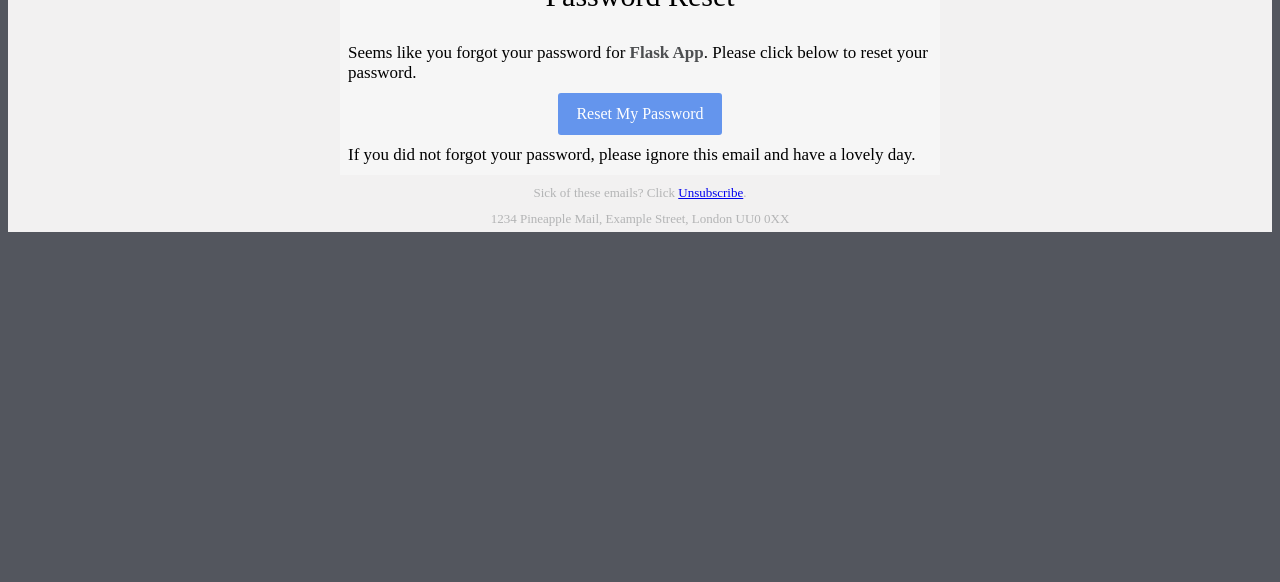
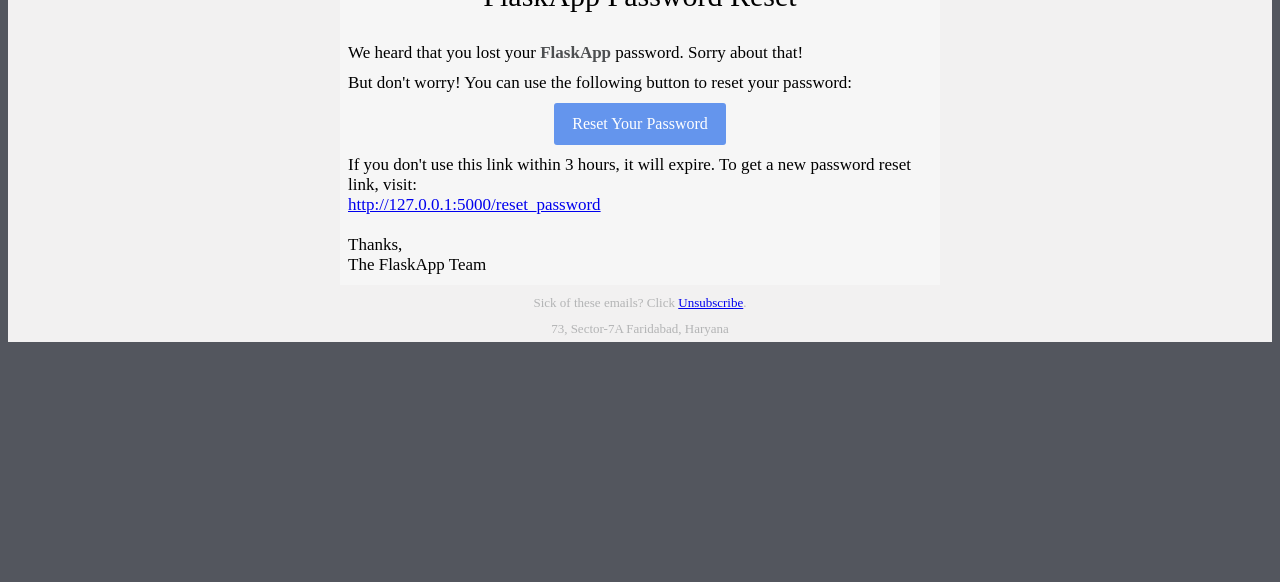
Before and after one commit to shakya-aksingh/AdityendraFlaskBlog, a Flask app: template flaskblog/templates/email_template.html in a window 1280 px wide. Shown: the part 114-696 px from the top of the page. Run offline with Flask 2, Linux system fonts and the light colour scheme; the template is opened without the code that fills it, so the values that code supplies are empty.

Commit message:
git cache cleared

```diff
--- a/flaskblog/templates/email_template.html
+++ b/flaskblog/templates/email_template.html
@@ -9,12 +9,16 @@
   .txt-color:hover {
     color: #ed0e0e !important;
   }
+
   .bg-rollover:hover {
     background-color: #ed0e0e !important;
+
   }
+
   /*Mobile styles */
 </style>
 </head>
+
 <body style="background-color: #53565e">
   <!-- start of header table -->
   <table width="100%" border="0" cellpadding="0" cellspacing="0" style="background-color: #F2f1f1">
@@ -24,7 +28,9 @@
         <table width="600px" border="0" cellpadding="0" cellspacing="0" style="background-color: #F2f1f1">
           <tr>
             <td align="center" style="padding: 5px 0 5px 0">
-              <img src="https://www.pngfind.com/pngs/m/202-2021817_password-icon-png-forgot-password-icon-transparent-png.png" width="100" alt="" style="display: block; border-radius: 3px; width: 100%; max-width: 100px" border="0">
+              <img
+                src="https://mir-s3-cdn-cf.behance.net/project_modules/max_1200/26fd2b78444493.5ca4ef9d727af.png"
+                width="100" alt="" style="display: block; border-radius: 3px; width: 100%; max-width: 100px" border="0">
 
             </td>
           </tr>
@@ -43,13 +49,20 @@
           <tr>
             <td align="center">
               <h1 style="font-size: 30px; font-weight: normal; padding: 0 0 10px 0">
-                Password Reset
+                FlaskApp Password Reset
               </h1>
 
             </td>
           </tr>
           <tr>
-            <td style="padding: 0 8px 10px 8px; font-size: 17px">Seems like you forgot your password for <b><a href="#" style="color:#4d4f51; text-decoration:none;"> <span class="txt-color"> Flask App</span></a></b>. Please click below to reset your password.</td>
+            <td style="padding: 0 8px 10px 8px; font-size: 17px">We heard that you lost your <b><a href="#"
+                  style="color:#4d4f51; text-decoration:none;"> <span class="txt-color">FlaskApp</span></a></b>
+              password. Sorry
+              about that!</td>
+          </tr>
+          <tr>
+            <td style="padding: 0 8px 10px 8px; font-size: 17px">But don't worry! You can use the following button to
+              reset your password:</td>
           </tr>
           <tr>
             <td>
@@ -58,8 +71,9 @@
                   <td align="center">
                     <table border="0" cellpadding="0" cellspacing="0">
                       <tr>
-                        <td class="bg-rollover" bgcolor="#6495ED" style=" padding: 12px 18px 12px 18px; border-radius: 3px">
-                          <a href="{{link}}" style="color: white; text-decoration: none;">Reset My Password</a>
+                        <td class="bg-rollover" bgcolor="#6495ED"
+                          style=" padding: 12px 18px 12px 18px; border-radius: 3px">
+                          <a href="{{link}}" style="color: white; text-decoration: none;">Reset Your Password</a>
                         </td>
                       </tr>
                     </table>
@@ -71,7 +85,12 @@
             </td>
           </tr>
           <tr>
-            <td style="padding: 10px 8px; font-size: 17px">If you did not forgot your password, please ignore this email and have a lovely day.</td>
+            <td style="padding: 10px 8px; font-size: 17px">If you don't use this link within 3 hours, it will expire. To
+              get a new password reset link, visit: <br> <a
+                href="http://127.0.0.1:5000/reset_password">http://127.0.0.1:5000/reset_password</a></td>
+          </tr>
+          <tr>
+            <td style="padding: 10px 8px; font-size: 17px"><span>Thanks,</span><br>The FlaskApp Team</td>
           </tr>
         </table>
         <!-- end of body wrapper -->
@@ -93,7 +112,8 @@
           </tr>
           <tr>
             <td align="center" style="padding: 0 0 5px 0; font-size: 13px;">
-              <span style="color: #b3b4b5">1234 Pineapple Mail, Example Street, London UU0 0XX</span>
+              <span style="color: #b3b4b5">73, Sector-7A
+                Faridabad, Haryana</span>
             </td>
           </tr>
 
@@ -104,4 +124,5 @@
   </table>
   <!-- end of footer table -->
 </body>
+
 </html>
--- a/flaskblog/users/utils.py
+++ b/flaskblog/users/utils.py
@@ -23,7 +23,7 @@ def save_picture(form_picture):
 
 def send_reset_email(user):
     token = user.get_reset_token()
-    msg = Message('Password Reset Request',
+    msg = Message('Reset your FlaskApp password',
                   sender='noreply@demo.com',
                   recipients=[user.email])
     subject = "Reset your Password"
```
Also changed, not shown: 1 other file. Lines whose indentation alone changed are shown as unchanged.
